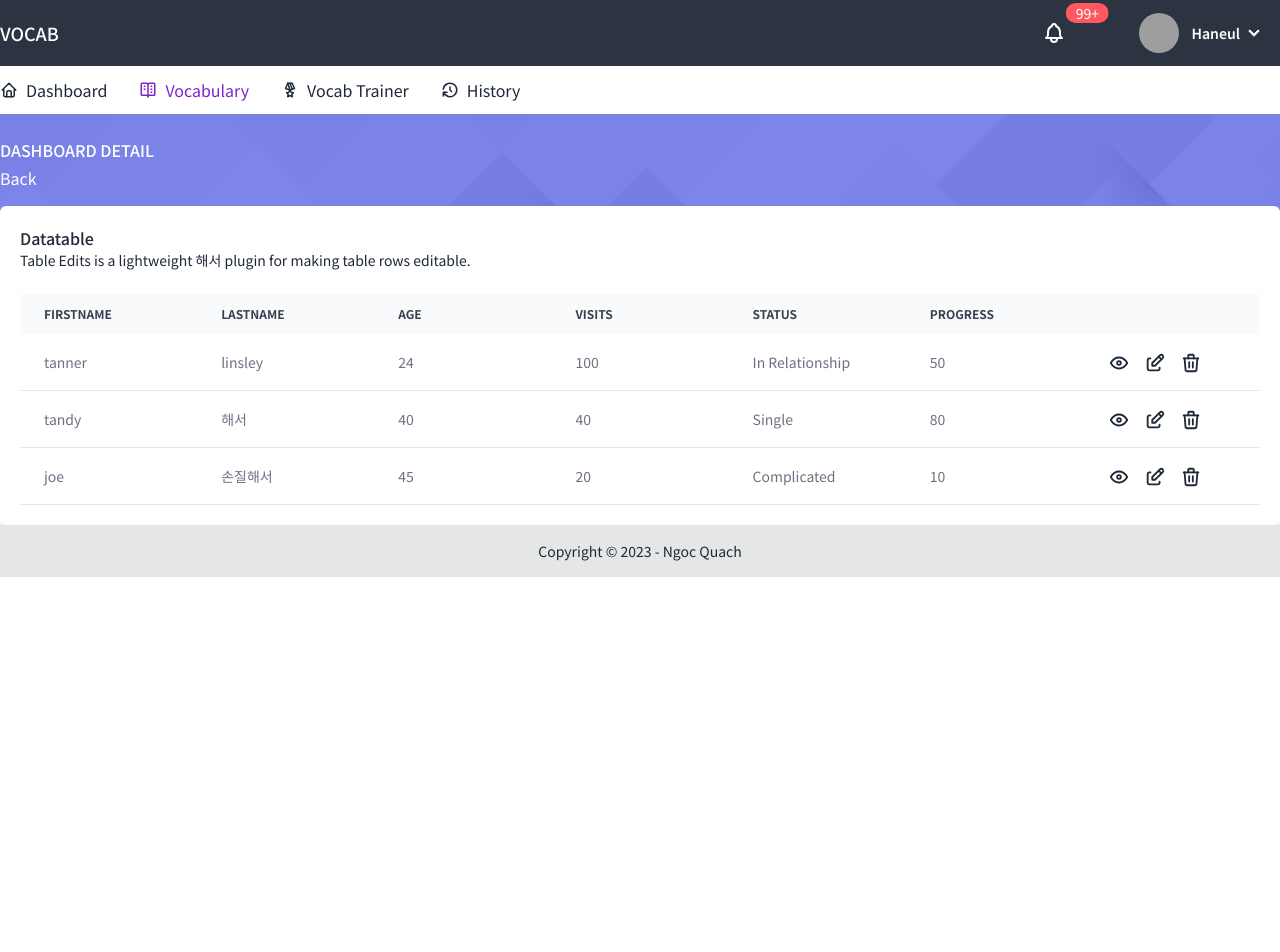
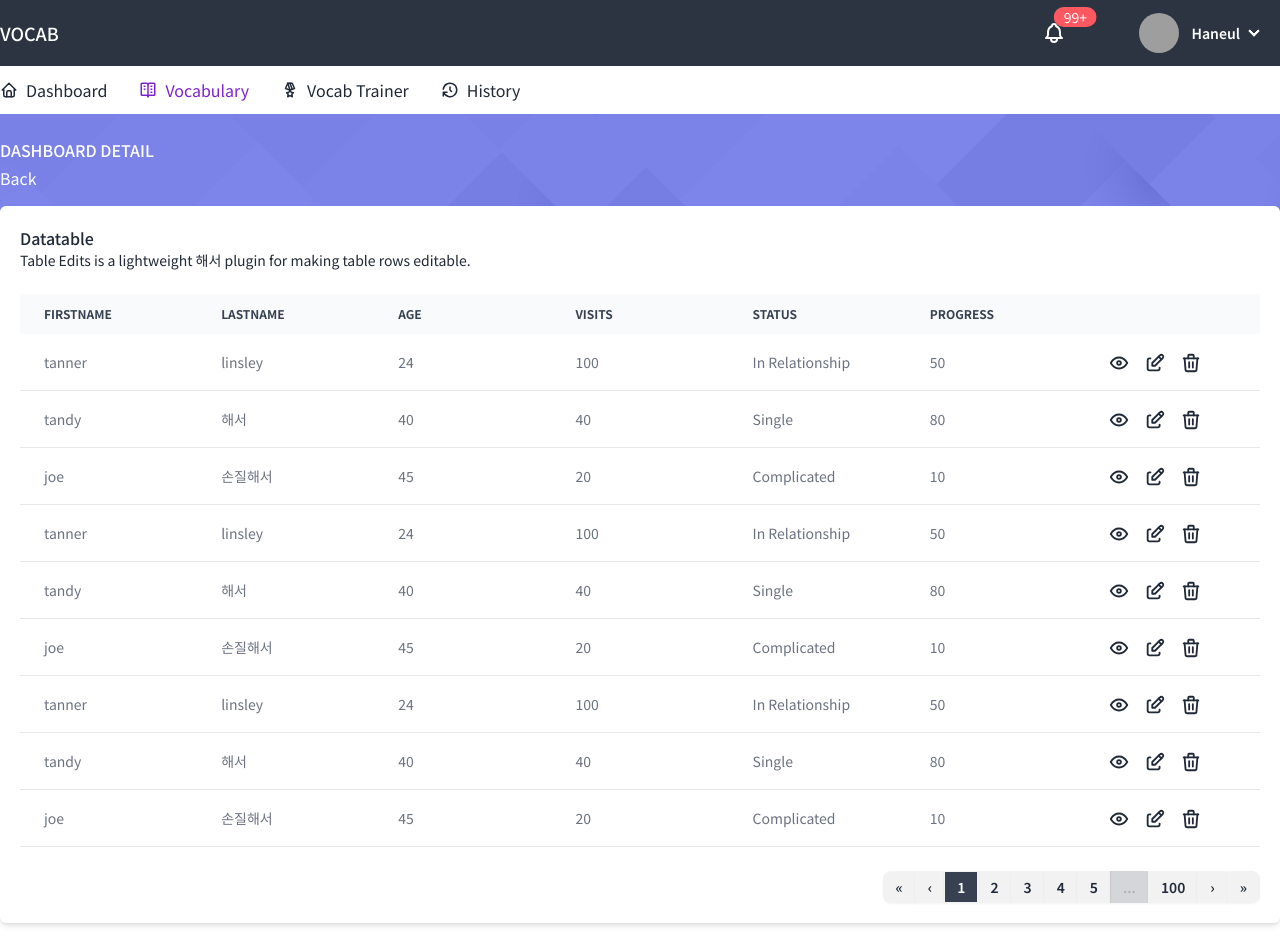
Before and after one commit to ngocxxu/vocab-management-fe, a React (Vite) app: page /vocab in a window 1280 px wide. Shown: the top 952 px of the page. Before the commit the page ends 800 px from the top, so only its background shows below. Built offline with nearby package versions, Linux system fonts and the light colour scheme; grey boxes are pictures that could not be loaded.

Commit message:
fix footer, add husky

```diff
--- a/src/components/footer/index.tsx
+++ b/src/components/footer/index.tsx
@@ -1,8 +1,8 @@
-import dayjs from 'dayjs';
+import dayjs from "dayjs";
 
 const Footer = () => {
   return (
-    <footer className='footer footer-center p-4 bg-base-300 text-base-content'>
+    <footer className="footer footer-center p-4 bg-base-300 text-base-content relative right-0 bottom-0">
       <aside>
         <p>Copyright © {dayjs().year()} - Ngoc Quach</p>
       </aside>
--- a/src/components/header/HeaderTop.tsx
+++ b/src/components/header/HeaderTop.tsx
@@ -1,25 +1,25 @@
-import { IconBell } from '@tabler/icons-react';
-import UserButton from '../button/UserButton';
-import DropDownCustom from '../dropdown';
-import './style.scss';
+import { IconBell } from "@tabler/icons-react";
+import UserButton from "../button/UserButton";
+import DropDownCustom from "../dropdown";
+import "./style.scss";
 
 const HeaderTop = () => {
   return (
-    <div className='header-top bg-neutral py-2'>
-      <div className='container mx-auto'>
-        <div className='header-top-inner flex justify-between'>
-          <p className='header-top-inner-title my-auto'>VOCAB</p>
-          <div className='flex justify-center items-center gap-6'>
-            <div className='indicator'>
-              <span className='indicator-item mt-2 badge badge-error text-white'>
+    <div className="header-top bg-neutral py-2">
+      <div className="container mx-auto">
+        <div className="header-top-inner flex justify-between">
+          <p className="header-top-inner-title my-auto">VOCAB</p>
+          <div className="flex justify-center items-center gap-6">
+            <div className="indicator">
+              <span className="indicator-item mt-3 mr-3 badge badge-error text-white">
                 99+
               </span>
               <DropDownCustom
-                position='dropdown-end'
-                classNameSummary='m-1 btn btn-outline border-neutral bg-neutral rounded-full'
-                head={<IconBell className='text-white' />}
+                position="dropdown-end"
+                classNameSummary="m-1 btn btn-outline border-neutral bg-neutral rounded-full"
+                head={<IconBell className="text-white" />}
                 list={
-                  <ul className='shadow menu dropdown-content z-[1] bg-base-100 rounded-box w-52'>
+                  <ul className="shadow menu dropdown-content z-[1] bg-base-100 rounded-box w-52">
                     <li>
                       <a>Item 1</a>
                     </li>
--- a/src/pages/layout/index.tsx
+++ b/src/pages/layout/index.tsx
@@ -1,15 +1,17 @@
-import { Outlet } from 'react-router-dom';
-import Footer from '../../components/footer';
-import './style.scss';
-import Header from '../../components/header';
+import { Outlet } from "react-router-dom";
+import Footer from "../../components/footer";
+import "./style.scss";
+import Header from "../../components/header";
 
 const Layout = () => {
   return (
-    <div className='layout'>
-      <Header />
-      <Outlet />
+    <>
+      <div className="layout">
+        <Header />
+        <Outlet />
+      </div>
       <Footer />
-    </div>
+    </>
   );
 };
 
--- a/src/pages/layout/style.scss
+++ b/src/pages/layout/style.scss
@@ -1,7 +1,8 @@
-@use 'sass:map';
-@import '../../styles/_mixin';
+@use "sass:map";
+@import "../../styles/_mixin";
 
 .layout {
+  min-height: calc(100vh - 52px);
   // padding: 0 calc(200px / 2);
   @include vertical-list;
   // @include for-size(desktop) {
--- a/src/pages/vocab/index.tsx
+++ b/src/pages/vocab/index.tsx
@@ -1,8 +1,7 @@
-import { getCoreRowModel, useReactTable } from '@tanstack/react-table';
-import { useState } from 'react';
-import Table from '../../components/table';
-import { IconEdit, IconEye, IconTrash } from '@tabler/icons-react';
-// import './index.css';
+import { IconEdit, IconEye, IconTrash } from "@tabler/icons-react";
+import { getCoreRowModel, useReactTable } from "@tanstack/react-table";
+import { useState } from "react";
+import Table from "../../components/table";
 
 type Person = {
   firstName: string;
@@ -15,72 +14,118 @@ type Person = {
 
 const defaultData: Person[] = [
   {
-    firstName: 'tanner',
-    lastName: 'linsley',
+    firstName: "tanner",
+    lastName: "linsley",
     age: 24,
     visits: 100,
-    status: 'In Relationship',
+    status: "In Relationship",
     progress: 50,
   },
   {
-    firstName: 'tandy',
-    lastName: '해서',
+    firstName: "tandy",
+    lastName: "해서",
     age: 40,
     visits: 40,
-    status: 'Single',
+    status: "Single",
     progress: 80,
   },
   {
-    firstName: 'joe',
-    lastName: '손질해서',
+    firstName: "joe",
+    lastName: "손질해서",
     age: 45,
     visits: 20,
-    status: 'Complicated',
+    status: "Complicated",
+    progress: 10,
+  },
+  {
+    firstName: "tanner",
+    lastName: "linsley",
+    age: 24,
+    visits: 100,
+    status: "In Relationship",
+    progress: 50,
+  },
+  {
+    firstName: "tandy",
+    lastName: "해서",
+    age: 40,
+    visits: 40,
+    status: "Single",
+    progress: 80,
+  },
+  {
+    firstName: "joe",
+    lastName: "손질해서",
+    age: 45,
+    visits: 20,
+    status: "Complicated",
+    progress: 10,
+  },
+  {
+    firstName: "tanner",
+    lastName: "linsley",
+    age: 24,
+    visits: 100,
+    status: "In Relationship",
+    progress: 50,
+  },
+  {
+    firstName: "tandy",
+    lastName: "해서",
+    age: 40,
+    visits: 40,
+    status: "Single",
+    progress: 80,
+  },
+  {
+    firstName: "joe",
+    lastName: "손질해서",
+    age: 45,
+    visits: 20,
+    status: "Complicated",
     progress: 10,
   },
 ];
 
 const columns = [
   {
-    accessorKey: 'firstName',
-    header: () => 'firstName',
+    accessorKey: "firstName",
+    header: () => "firstName",
   },
   {
-    accessorKey: 'lastName',
-    header: () => 'lastName',
+    accessorKey: "lastName",
+    header: () => "lastName",
   },
   {
-    accessorKey: 'age',
-    header: () => 'Age',
+    accessorKey: "age",
+    header: () => "Age",
   },
   {
-    accessorKey: 'visits',
-    header: () => 'visits',
+    accessorKey: "visits",
+    header: () => "visits",
   },
   {
-    accessorKey: 'status',
-    header: () => 'status',
+    accessorKey: "status",
+    header: () => "status",
   },
   {
-    accessorKey: 'progress',
-    header: () => 'progress',
+    accessorKey: "progress",
+    header: () => "progress",
   },
   {
-    id: 'action',
+    id: "action",
     cell: () => (
-      <>
-        <div className='flex gap-3 items-center'>
-          <button className='btn btn-square btn-xs btn-outline border-white bg-white '>
+      <div className="flex gap-3 items-center">
+        <button className="btn btn-square btn-xs btn-outline border-white bg-white ">
           <IconEye />
         </button>
-          <button className='btn btn-square btn-xs btn-outline border-white bg-white '>
+        <button className="btn btn-square btn-xs btn-outline border-white bg-white ">
           <IconEdit />
         </button>
-          <button className='btn btn-square btn-xs btn-outline border-white bg-white '>
+        <button className="btn btn-square btn-xs btn-outline border-white bg-white ">
           <IconTrash />
         </button>
       </div>
-      </>
     ),
   },
 ];
@@ -95,12 +140,27 @@ const Vocab = () => {
   });
 
   return (
-    <div className='container mx-auto -mt-20 bg-white rounded-md p-5 shadow-md'>
-      <h4 className='font-medium'>Datatable</h4>
-      <p className='text-sm mb-6'>
+    <div className="container mx-auto -mt-20 bg-white rounded-md p-5 shadow-md mb-10">
+      <h4 className="font-medium">Datatable</h4>
+      <p className="text-sm mb-6">
         Table Edits is a lightweight 해서 plugin for making table rows editable.
       </p>
       <Table table={table} />
+      <div className="join mt-6 flex justify-end">
+        <button className="join-item btn btn-sm">«</button>
+        <button className="join-item btn btn-sm">‹</button>
+        <button className="join-item btn btn-sm bg-gray-700 text-white">
+          1
+        </button>
+        <button className="join-item btn btn-sm">2</button>
+        <button className="join-item btn btn-sm">3</button>
+        <button className="join-item btn btn-sm">4</button>
+        <button className="join-item btn btn-sm">5</button>
+        <button className="join-item btn btn-sm btn-disabled">...</button>
+        <button className="join-item btn btn-sm">100</button>
+        <button className="join-item btn btn-sm">›</button>
+        <button className="join-item btn btn-sm">»</button>
+      </div>
     </div>
   );
 };
```
Also changed, not shown: package.json (+5 -2 lines), src/App.tsx (+22 -23 lines), .eslintrc.cjs, 2 other files (tests, documents, lock files or other folders). Lines whose indentation alone changed are shown as unchanged.
